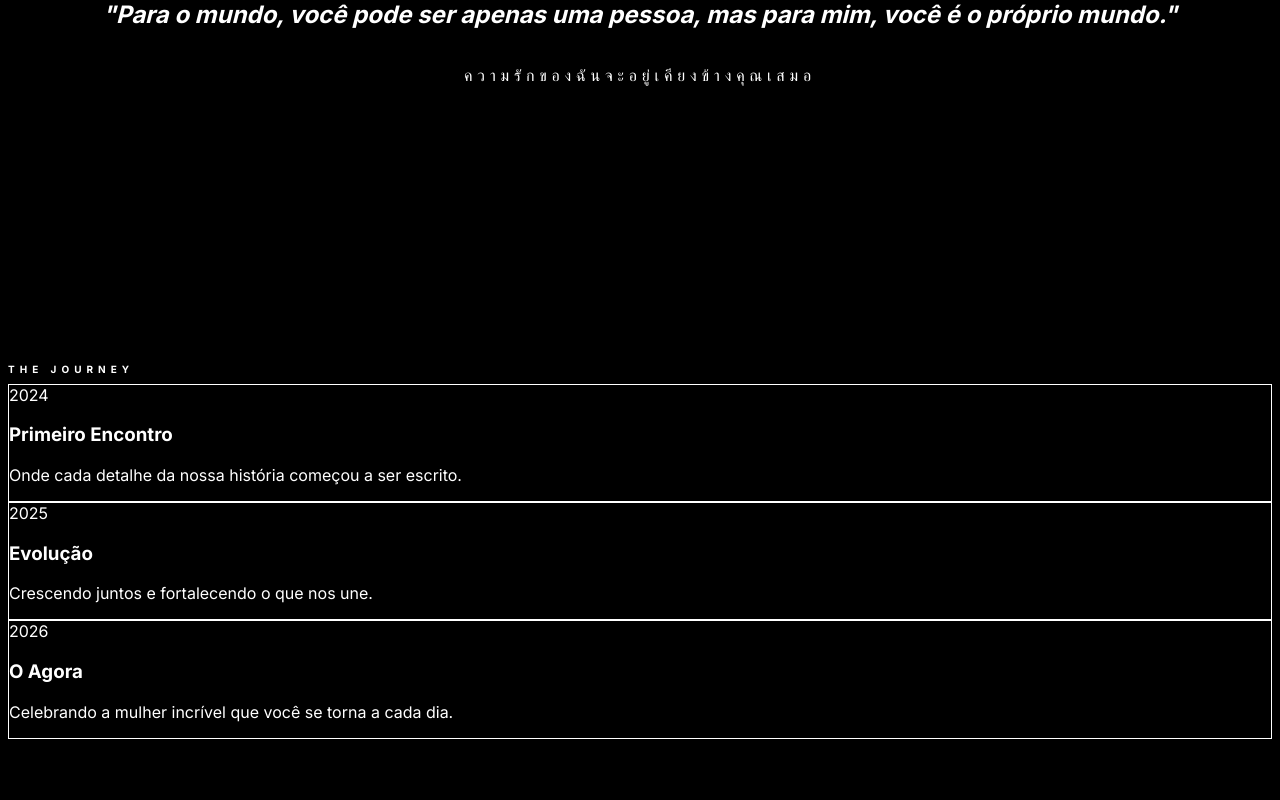
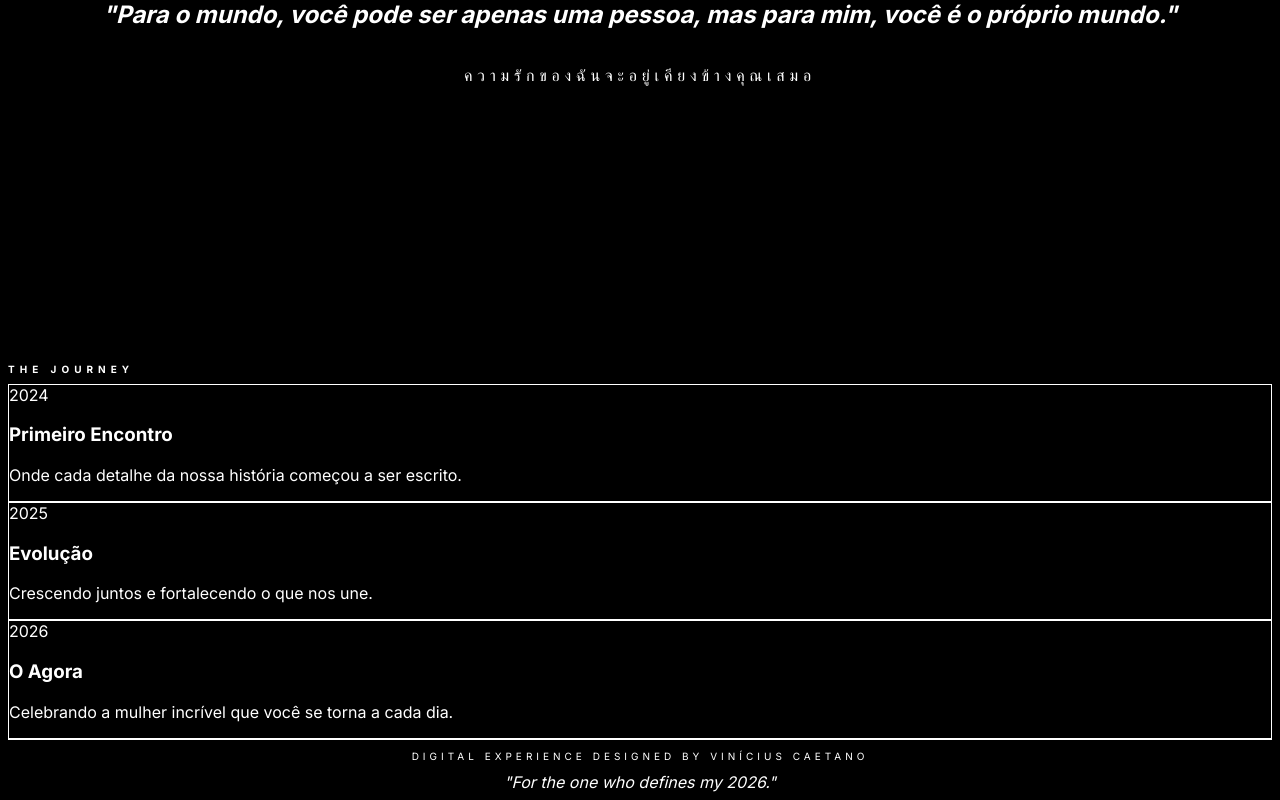
Before and after one commit to vn-24k/kannika-tribute, a Next.js app: page / in a window 1280 px wide. Shown: the part 1093-1893 px from the top of the page. Before the commit the page ends 1840 px from the top, so only its background shows below. Built offline with nearby package versions, Linux system fonts and the light colour scheme.

Commit message:
💎 MISSION ACCOMPLISHED: Final production build with complete elite architecture

```diff
--- a/src/app/page.tsx
+++ b/src/app/page.tsx
@@ -2,16 +2,17 @@ import { AmbientBackground } from "@/components/atoms/AmbientBackground";
 import { Hero } from "@/components/organisms/Hero";
 import { Quotes } from "@/components/organisms/Quotes";
 import { Timeline } from "@/components/organisms/Timeline";
+import { Footer } from "@/components/organisms/Footer";
 
 export default function Home() {
   return (
-    <main className="relative bg-black">
+    <main className="relative bg-black selection:bg-yellow-500/30">
       <AmbientBackground />
       <div className="relative z-10">
         <Hero />
         <Quotes />
         <Timeline />
-        {/* Footer será o toque final na próxima fase */}
+        <Footer />
       </div>
     </main>
   );
--- /dev/null
+++ b/src/components/organisms/Footer.tsx
@@ -0,0 +1,15 @@
+"use client";
+import { Reveal } from "../atoms/Reveal";
+
+export const Footer = () => (
+  <footer className="py-20 px-6 border-t border-white/5 bg-black text-center">
+    <Reveal className="mx-auto">
+      <p className="text-zinc-600 text-[10px] tracking-[0.4em] uppercase">
+        Digital Experience Designed by Vinícius Caetano
+      </p>
+      <div className="mt-6 text-zinc-500 font-light text-sm italic">
+        "For the one who defines my 2026."
+      </div>
+    </Reveal>
+  </footer>
+);
```
